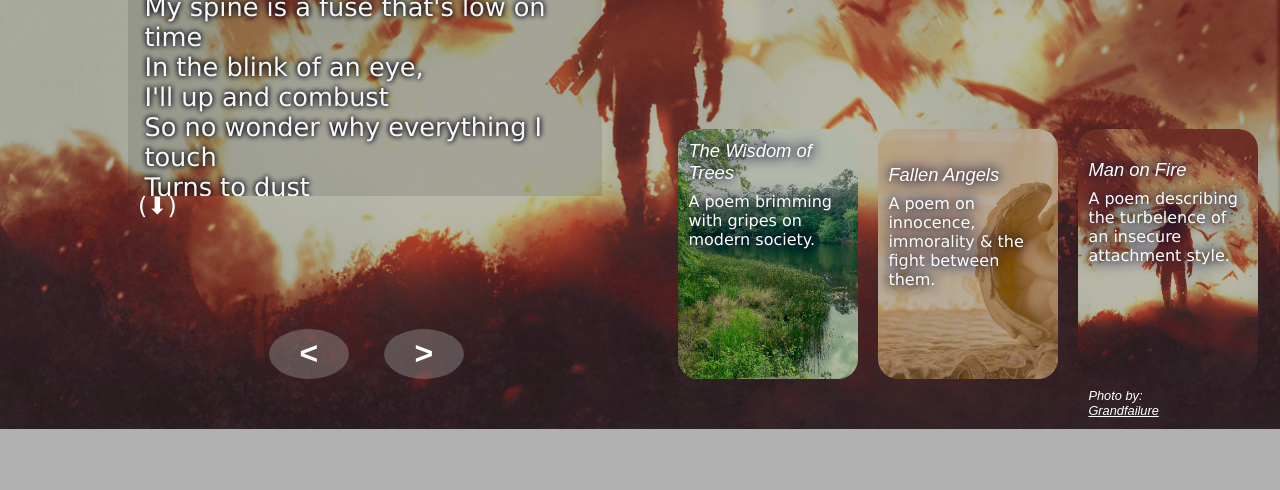
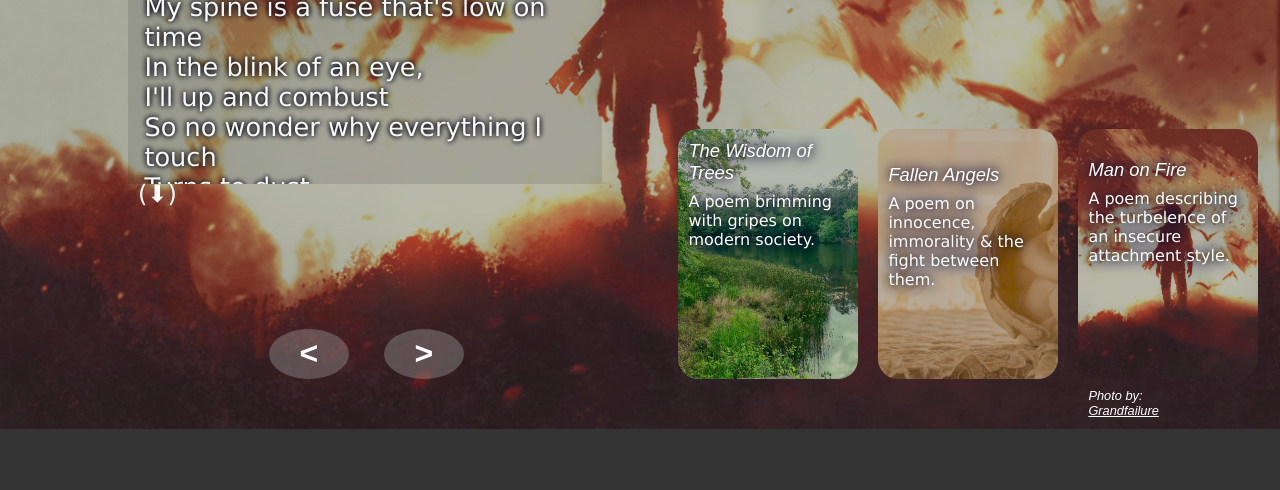
Before and after one commit to keykonquest/keycreates-website, a plain HTML site: page poetry.html in a window 1280 px wide. Shown: the part 362-852 px from the top of the page. Drawn offline with Linux system fonts and the light colour scheme; a web font is replaced by a local one.

Commit message:
update to current styling

```diff
--- a/css/poetrypage.css
+++ b/css/poetrypage.css
@@ -3,7 +3,7 @@
 
 .poetryPage {
     margin: 0;
-    background-color: rgb(169 169 169 / 90%);
+    background-color: rgb(0 0 0 / 80%);
     padding-top: 3px;
 }
 
@@ -311,7 +311,7 @@
     text-shadow: 0 0 5px #000000, 0 0 6px #00022d;
     font-size: clamp(1.5rem, 2.265rem, 2vw);
     max-width: 100%;
-    max-height: 48vh;
+    max-height: 46.5vh;
     overflow: auto;
     text-overflow: ellipsis;
 }
```
